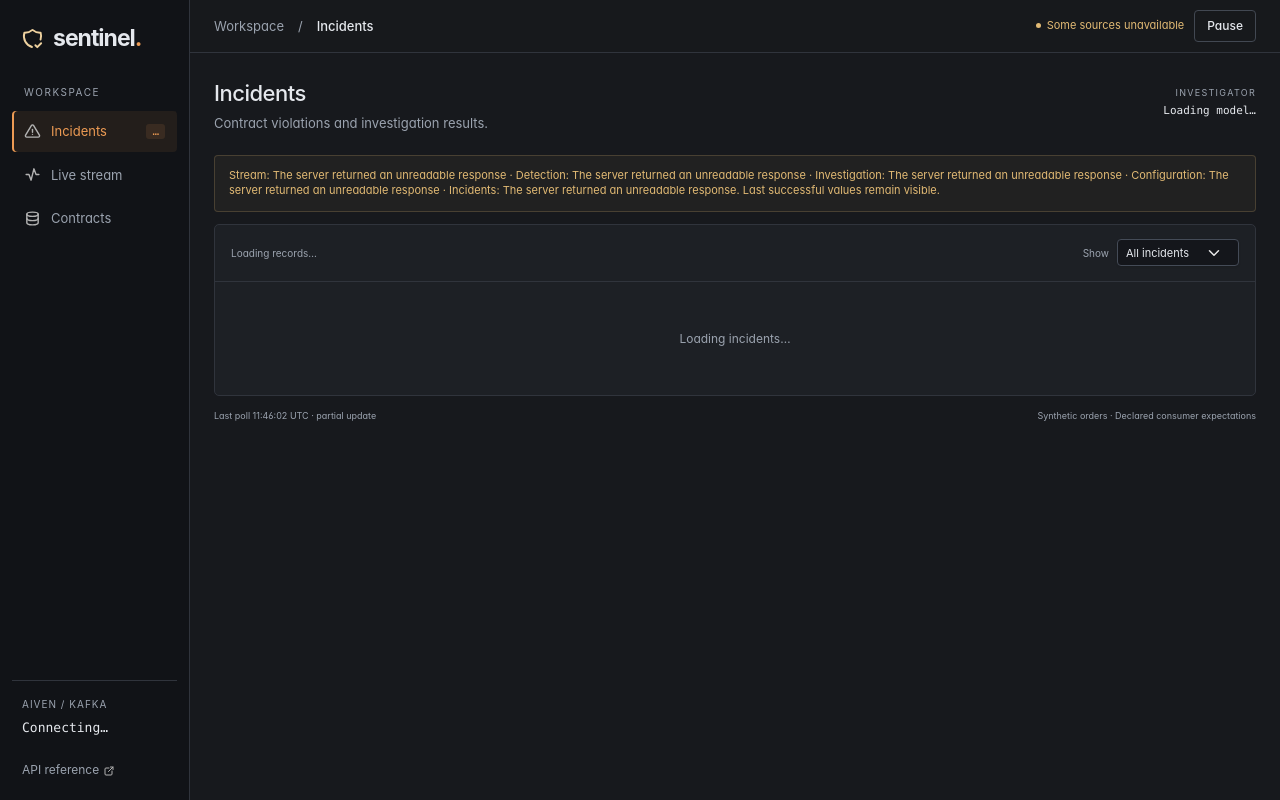
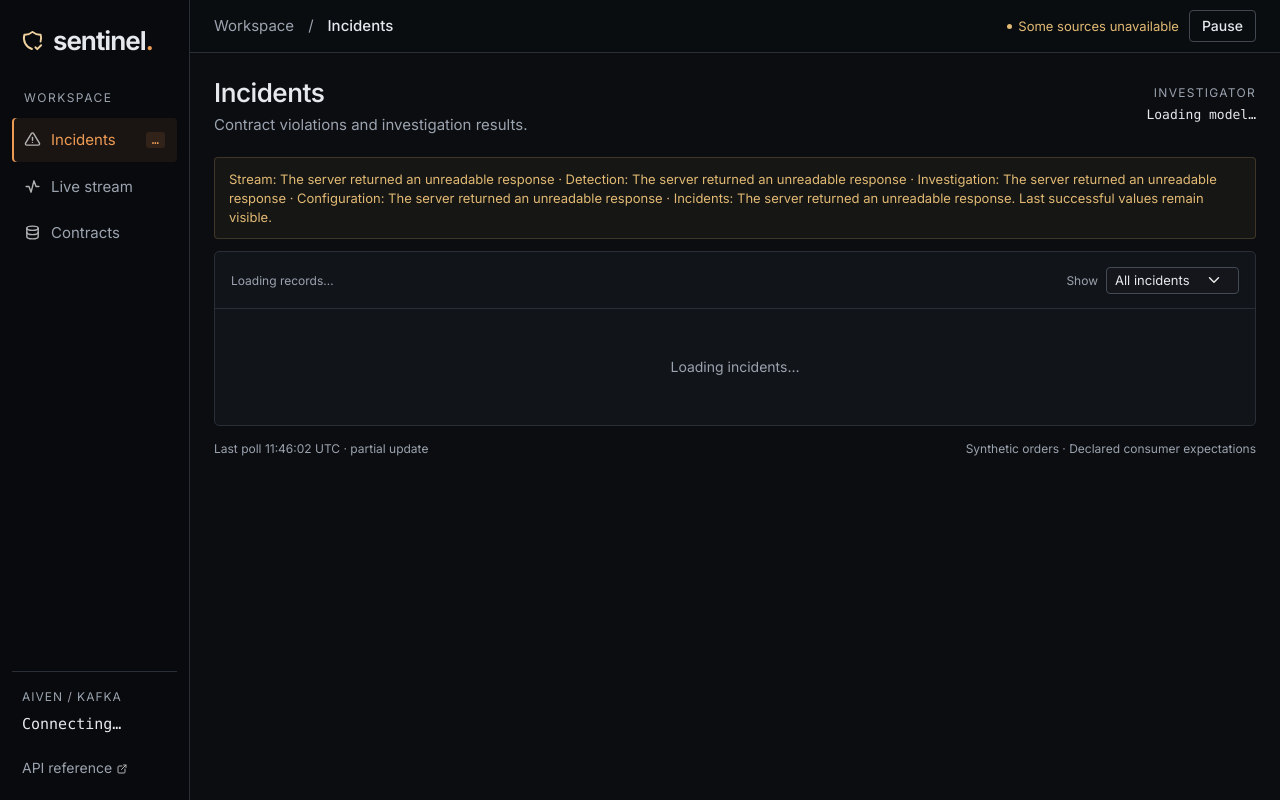
Before and after one commit to dirdr/choker2kafka, a FastAPI app: page / in a window 1280 px wide. Run offline with FastAPI, Linux system fonts and the light colour scheme; data that the repository does not hold is empty; parts of the project's set-up code (start-up, migrations or seed data) failed here and were passed over; some libraries are stand-ins or nearby versions.

Commit message:
style: darken workbench and increase Inter text sizes

```diff
--- a/sentinel/workbench/static/charts.js
+++ b/sentinel/workbench/static/charts.js
@@ -19,7 +19,7 @@ export function drawChart(canvas, samples, key, color, fixedMax) {
     ctx.lineTo(width, y);
     ctx.stroke();
   }
-  ctx.font = "9px monospace";
+  ctx.font = "11px monospace";
   ctx.fillStyle = "#9ba3af";
   ctx.fillText(String(Math.round(max)), 2, 8);
   ctx.fillText("0", 2, height - 1);
--- a/sentinel/workbench/static/workbench.css
+++ b/sentinel/workbench/static/workbench.css
@@ -1,8 +1,15 @@
+@font-face {
+  font-family: "Inter";
+  font-style: normal;
+  font-weight: 100 900;
+  font-display: swap;
+  src: url("/static/vendor/inter-latin-wght-normal.woff2") format("woff2");
+}
 :root {
-  --surface: #17191d;
-  --panel: #1d2025;
-  --panel-hover: #252930;
-  --line: #30343c;
+  --surface: #0b0d10;
+  --panel: #111419;
+  --panel-hover: #1b2028;
+  --line: #292e37;
   --muted: #9ba3af;
   --ink: #e5e8ed;
   --accent: #ed9b54;
@@ -11,19 +18,19 @@
   --warning: #e2ba74;
   --tblr-primary: #ed9b54;
   --tblr-primary-rgb: 237, 155, 84;
-  --tblr-body-bg: #17191d;
+  --tblr-body-bg: #0b0d10;
   --tblr-body-color: #e5e8ed;
-  --tblr-card-bg: #1d2025;
-  --tblr-border-color: #30343c;
+  --tblr-card-bg: #111419;
+  --tblr-border-color: #292e37;
   --tblr-font-sans-serif:
-    -apple-system, BlinkMacSystemFont, "Segoe UI", sans-serif;
+    "Inter", -apple-system, BlinkMacSystemFont, "Segoe UI", sans-serif;
 }
 * {
   box-sizing: border-box;
 }
 body {
   margin: 0;
-  font-size: 13px;
+  font-size: 15px;
   background: var(--surface);
   color: var(--ink);
 }
@@ -86,7 +93,7 @@ pre {
   position: fixed;
   inset: 0 auto 0 0;
   width: 190px;
-  background: #111317;
+  background: #080a0d;
   border-right: 1px solid var(--line);
   display: flex;
   flex-direction: column;
@@ -99,7 +106,7 @@ pre {
   align-items: center;
   text-decoration: none;
   color: var(--ink);
-  font-size: 23px;
+  font-size: 26px;
   font-weight: 650;
   letter-spacing: -1px;
   padding: 0 9px 30px;
@@ -111,7 +118,7 @@ pre {
   color: var(--accent);
 }
 .workspace-label {
-  font-size: 10px;
+  font-size: 12px;
   letter-spacing: 1.5px;
   color: var(--muted);
   padding: 0 12px 12px;
@@ -148,7 +155,7 @@ pre {
 .nav-count {
   margin-left: auto;
   font:
-    11px ui-monospace,
+    12px ui-monospace,
     monospace;
   background: #ed9b541c;
   padding: 1px 6px;
@@ -164,14 +171,14 @@ pre {
   overflow-wrap: anywhere;
 }
 .environment-label {
-  font-size: 10px;
+  font-size: 12px;
   letter-spacing: 1px;
   color: var(--muted);
 }
 .sidebar-bottom a {
   color: var(--muted);
   text-decoration: none;
-  font-size: 12px;
+  font-size: 14px;
   margin-top: 15px;
 }
 .sidebar-bottom img {
@@ -190,7 +197,7 @@ pre {
   justify-content: space-between;
   align-items: center;
   gap: 16px;
-  background: #17191df5;
+  background: #0b0d10f5;
 }
 .breadcrumb-label {
   color: var(--muted);
@@ -207,7 +214,7 @@ pre {
   align-items: center;
 }
 .live-indicator {
-  font-size: 11px;
+  font-size: 13px;
   color: var(--good);
   display: flex;
   gap: 6px;
@@ -241,16 +248,8 @@ pre {
   border-color: #626b77;
   color: #fff;
 }
-.btn-primary {
-  --tblr-btn-bg: var(--accent);
-  --tblr-btn-color: #17191d;
-  --tblr-btn-border-color: var(--accent);
-  --tblr-btn-hover-bg: #f5b57b;
-  --tblr-btn-hover-color: #17191d;
-  --tblr-btn-hover-border-color: #f5b57b;
-}
 .btn-sm {
-  font-size: 12px;
+  font-size: 14px;
   min-height: 29px;
 }
 main {
@@ -266,7 +265,7 @@ main {
   margin-bottom: 22px;
 }
 h1 {
-  font-size: 22px;
+  font-size: 26px;
   letter-spacing: -0.5px;
   font-weight: 550;
 }
@@ -281,17 +280,17 @@ h1 {
   text-align: right;
 }
 .model-label span {
-  font-size: 9px;
+  font-size: 12px;
   letter-spacing: 1.3px;
   color: var(--muted);
 }
 .model-label strong {
-  font-size: 11px;
+  font-size: 13px;
   font-weight: 500;
 }
 .model-label small {
   color: var(--muted);
-  font-size: 10px;
+  font-size: 12px;
 }
 .metrics {
   display: grid;
@@ -399,22 +398,22 @@ canvas {
   gap: 12px;
 }
 .workspace-toolbar h2 {
-  font-size: 13px;
+  font-size: 15px;
   font-weight: 600;
 }
 .workspace-toolbar span {
-  font-size: 10px;
+  font-size: 12px;
   color: var(--muted);
 }
 .filter-label {
   display: flex;
   gap: 8px;
   align-items: center;
-  font-size: 10px;
+  font-size: 12px;
   color: var(--muted);
 }
 .form-select-sm {
-  font-size: 11px;
+  font-size: 13px;
   min-height: 27px;
   padding-top: 3px;
   padding-bottom: 3px;
@@ -717,19 +667,16 @@ canvas {
   padding: 48px 20px;
   text-align: center;
   color: var(--muted);
-  font-size: 12px;
+  font-size: 14px;
 }
 .empty-state h3 {
-  font-size: 14px;
+  font-size: 16px;
   color: var(--ink);
   margin-bottom: 8px;
 }
 .empty-state p {
   line-height: 1.8;
-  font-size: 11px;
-}
-.incident-list > .empty-state {
-  padding: 30px 16px;
+  font-size: 13px;
 }
 .source-errors {
   padding: 12px 14px;
@@ -737,7 +684,7 @@ canvas {
   background: #e2ba740d;
   border: 1px solid #e2ba7433;
   color: var(--warning);
-  font-size: 11px;
+  font-size: 13px;
   border-radius: 4px;
 }
 .workbench-footer {
@@ -745,19 +692,19 @@ canvas {
   justify-content: space-between;
   gap: 12px;
   color: var(--muted);
-  font-size: 9px;
+  font-size: 12px;
   padding: 14px 0;
 }
 .table {
   --tblr-table-bg: transparent;
   --tblr-table-border-color: var(--line);
-  font-size: 11px;
+  font-size: 13px;
   margin: 0;
 }
 .table thead th {
-  font-size: 9px;
+  font-size: 12px;
   letter-spacing: 0.3px;
-  background: #191c21;
+  background: #0d1015;
   color: var(--muted);
   font-weight: 500;
   padding: 12px 16px;
```
Also changed, not shown: other parts of sentinel/workbench/static/workbench.css (+49 -132 lines), TODO.md (+5 -3 lines), docs/workbench.md (+2 -2 lines), sentinel/workbench/static/vendor/icons/settings.svg (deleted), sentinel/workbench/static/vendor/inter-latin-wght-normal.woff2 (added), 2 other files.
